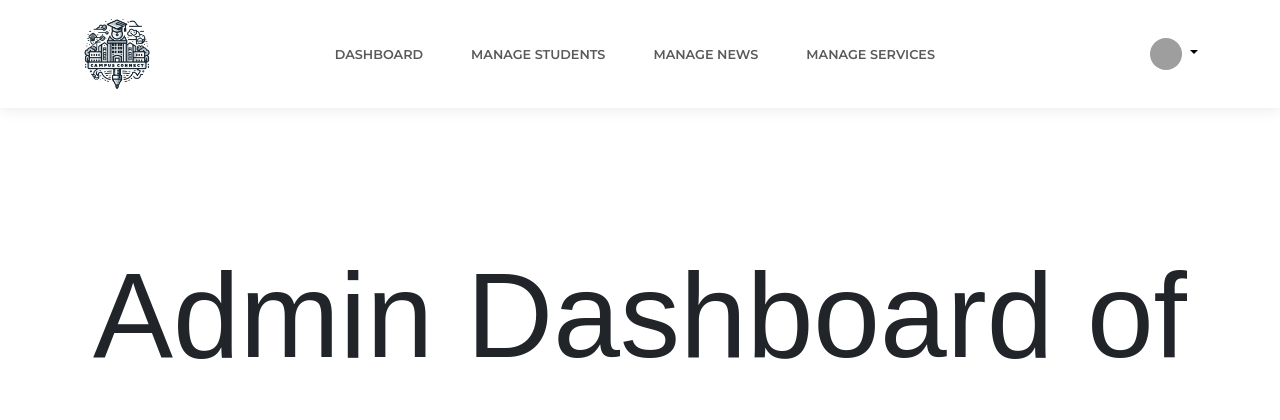
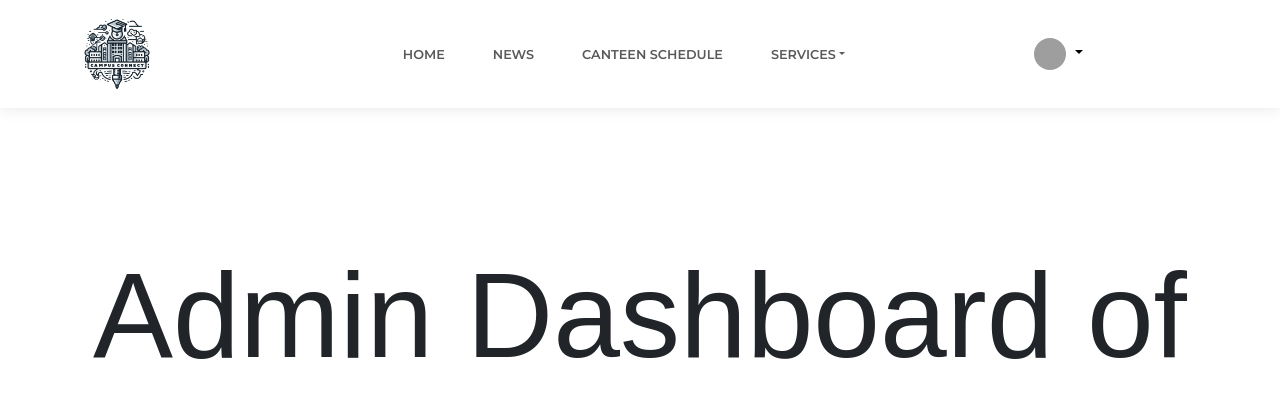
Before and after one commit to KhaledZaabat/CampusConnect, a PHP site: page /AdminHome.html in a window 1280 px wide. Shown: the top 420 px of the page. Run offline with PHP 8.4, Linux system fonts and the light colour scheme; some libraries are stand-ins or nearby versions; grey boxes are pictures that could not be loaded.

Commit message:
fixing navbar problem deleting unusefull js files

```diff
--- a/AdminHome.html
+++ b/AdminHome.html
@@ -1,24 +1,22 @@
 <!DOCTYPE html>
-<html data-bs-theme="light" lang="en">
+<html lang="en">
 <head>
     <meta charset="utf-8">
     <meta name="viewport" content="width=device-width, initial-scale=1.0, shrink-to-fit=no">
-    <title>Admin Dashboard</title> <!-- Static title for the Admin Dashboard -->
-    <link rel="stylesheet" href="assets/bootstrap/css/bootstrap.min.css"> <!-- bootstrap -->
-    <link rel="stylesheet" href="assets/fonts/simple-line-icons.min.css"> <!-- fonts -->
-    <link rel="stylesheet" href="assets/css/styles.css"> <!-- custom css -->
-    <link rel="stylesheet" href="assets/css/AdminHome.css"> <!-- custom css for admins -->
-
-    <!-- font awesome-->
+    <title>Admin Home</title>
+    <link rel="stylesheet" href="assets/bootstrap/css/bootstrap.min.css"> <!-- Bootstrap -->
+    <link rel="stylesheet" href="assets/fonts/simple-line-icons.min.css"> <!-- Fonts -->
+    <link rel="stylesheet" href="assets/css/styles.css"> <!-- Custom CSS -->
+    <link rel="stylesheet" href="assets/css/AdminHome.css"> <!-- Lost & Found Custom CSS -->
     <link rel="stylesheet" href="https://cdnjs.cloudflare.com/ajax/libs/font-awesome/6.6.0/css/all.min.css" integrity="sha512-Kc323vGBEqzTmouAECnVceyQqyqdsSiqLQISBL29aUW4U/M7pSPA/gEUZQqv1cwx4OnYxTxve5UMg5GT6L4JJg==" crossorigin="anonymous" referrerpolicy="no-referrer" />
-
     <link rel="stylesheet" href="https://fonts.googleapis.com/css?family=Montserrat:400,400i,700,700i,600,600i&amp;display=swap">
 </head>
+<body>
 
 <header>
     <nav class="navbar navbar-expand-lg fixed-top bg-body clean-navbar">
         <div class="container">
-            <a class="navbar-brand-logo" href="#">
+            <a class="col-3 navbar-brand-logo" href="#">
                 <img class ="logo_img" src="assets/img/logo.png" alt="Brand Logo">
             </a>
             <button data-bs-toggle="collapse" class="navbar-toggler" data-bs-target="#navcol-1">
@@ -27,15 +25,25 @@
             </button>
             <div class="collapse navbar-collapse" id="navcol-1">
                 <ul class="navbar-nav mx-auto">
-                    <li class="nav-item"><a class="nav-link" href="/">Dashboard</a></li>
-                    <li class="nav-item"><a class="nav-link" href="/">Manage Students</a></li>
-                    <li class="nav-item"><a class="nav-link" href="/">Manage News</a></li>
-                    <li class="nav-item"><a class="nav-link" href="/">Manage Services</a></li>
+                    <li class="nav-item"><a class="nav-link" href="/">Home</a></li>
+                    <li class="nav-item"><a class="nav-link" href="/">News</a></li>
+                    <li class="nav-item"><a class="nav-link" href="/">Canteen Schedule</a></li>
+                    <li class="nav-item dropdown">
+                        <a class="nav-link dropdown-toggle" href="#" id="servicesDropdown" role="button" data-bs-toggle="dropdown" aria-expanded="false">Services</a>
+                        <ul class="dropdown-menu" aria-labelledby="servicesDropdown">
+                            <li class="dropdown-header">Maintenance Services</li>
+                            <li><a class="dropdown-item" href="/maintenance/report">Report Issues</a></li>
+                            <li><a class="dropdown-item" href="lostfound.html">Lost&Found items</a></li>
+                            <li class="dropdown-header">Housing Services</li>
+                            <li><a class="dropdown-item" href="/housing/book">Book Rooms</a></li>
+                            <li><a class="dropdown-item" href="/housing/change">Change Rooms</a></li>
+                        </ul>
+                    </li>
                 </ul>
             </div>
-            <div class="dropdown text-end">
+            <div class="dropdown col-3 text-center">
                 <a href="#" class="d-block link-body-emphasis text-decoration-none dropdown-toggle" data-bs-toggle="dropdown" aria-expanded="false">
-                    <img src="https://github.com/mdo.png" alt="Profile Image" width="32" height="32" class="rounded-circle">
+                    <img src="https://github.com/mdo.png" alt="mdo" width="32" height="32" class="rounded-circle">
                 </a>
                 <ul class="dropdown-menu text-small">
                     <li><a class="dropdown-item" href="#">Profile</a></li>
@@ -151,5 +159,6 @@
         <p>©ENSIA. All Rights Reserved.</p>
     </div>
 </footer>
+<script src="assets/bootstrap/js/bootstrap.min.js"></script>
 
 </html>
```
Also changed, not shown: assets/css/crudadmin.css (+4 -14 lines), assets/js/HomeAdmin.js (deleted, +0 -29 lines), crudadmin.html (+4 -5 lines), assets/js/HomePage.js (deleted).
